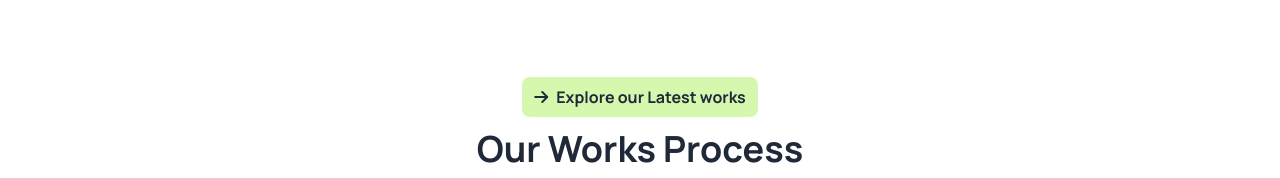
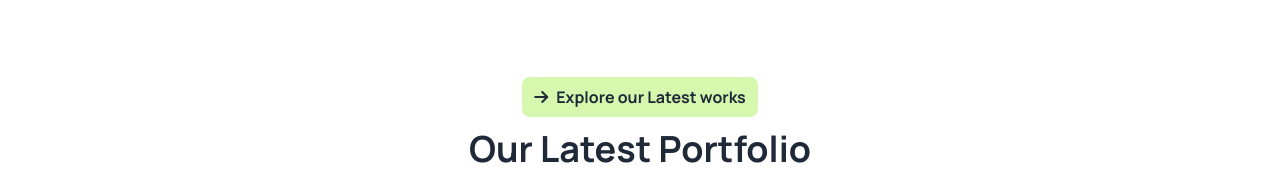
Before and after one commit to nur127/assignment-3, a plain HTML site: page index.html in a window 1280 px wide. Shown: the part 2060-2238 px from the top of the page. Drawn offline with nearby package versions, Linux system fonts and the light colour scheme.

Commit message:
some Edit in Challenge Part

```diff
--- a/index.html
+++ b/index.html
@@ -242,7 +242,7 @@
                 <!-- Text Container -->
                 <div class="text-center space-y-3 w-full lg:w-3/4 mx-auto">
                     <button class="bg-btn-light-bg rounded-lg px-3 py-2 font-bold"><i class="fa-solid fa-arrow-right mr-2"></i>Explore our Latest works</button>
-                    <h1 class="text-4xl font-bold">Our Works Process</h1>
+                    <h1 class="text-4xl font-bold">Our Latest Portfolio</h1>
                     <p class="text-[#494949] font-medium">The barn house captivates with its blend of rustic charm and modern sophistication, featuring weathered wood, sleek metal accents.</p>
                 </div>
                 <!-- Grid Container -->
```
